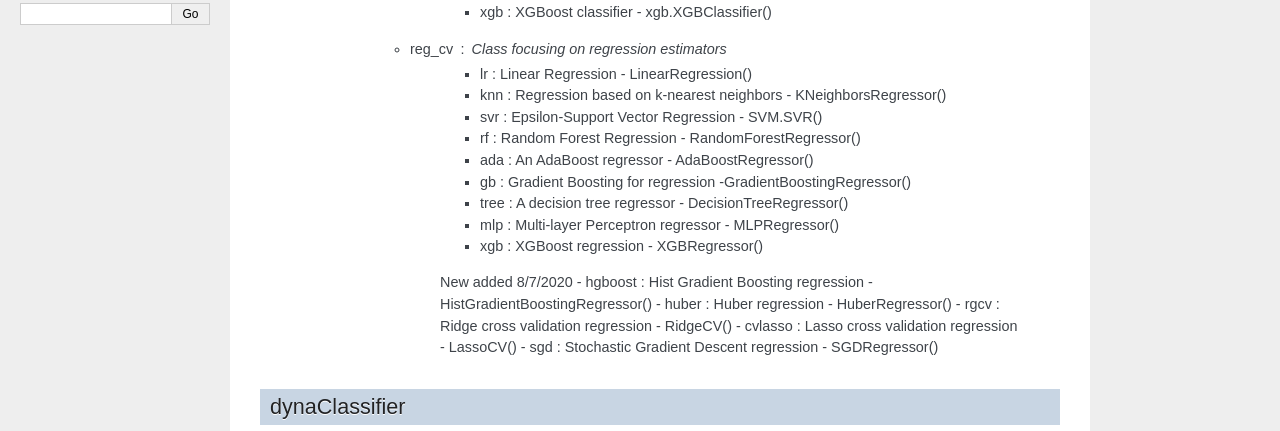
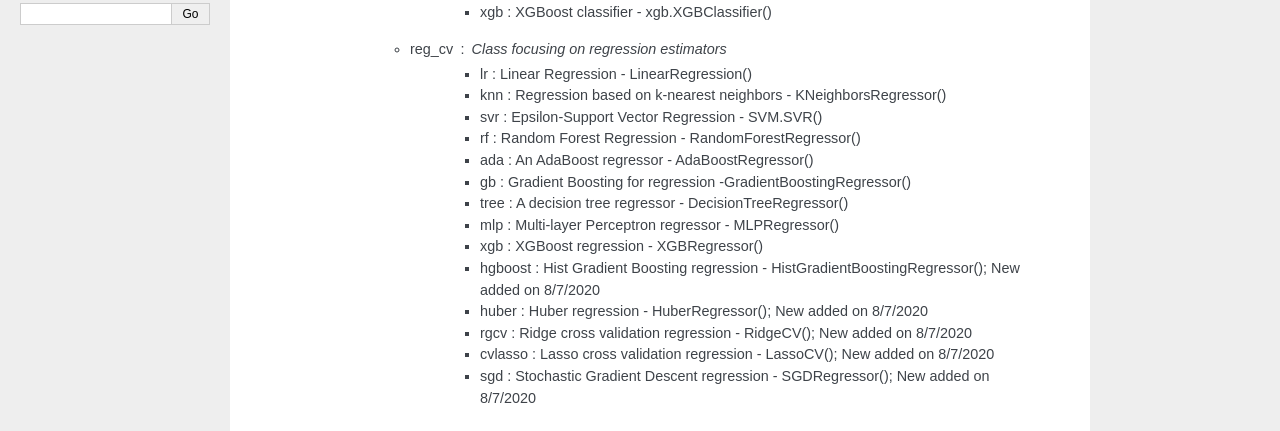
Before and after one commit to tonyleidong/OptimalFlow, a Sphinx documentation site: the page built from docs/autoCV.rst, in a window 1280 px wide and 900 px high, scrolled down 577 px, cut to the strip 0-431 px from the top of the window. Built offline with Sphinx 7.4.7, drawn with Linux system fonts in a browser that asks for light colours.

Commit message:
Update autoCV.rst

```diff
--- a/docs/autoCV.rst
+++ b/docs/autoCV.rst
@@ -34,12 +34,11 @@ Description :
         - tree : A decision tree regressor - DecisionTreeRegressor()
         - mlp : Multi-layer Perceptron regressor - MLPRegressor()
         - xgb : XGBoost regression - XGBRegressor()
-        New added 8/7/2020
-        - hgboost : Hist Gradient Boosting regression - HistGradientBoostingRegressor()
-        - huber : Huber regression - HuberRegressor()
-        - rgcv : Ridge cross validation regression - RidgeCV()
-        - cvlasso : Lasso cross validation regression - LassoCV()
-        - sgd : Stochastic Gradient Descent regression - SGDRegressor()
+        - hgboost : Hist Gradient Boosting regression - HistGradientBoostingRegressor(); New added on 8/7/2020
+        - huber : Huber regression - HuberRegressor(); New added on 8/7/2020
+        - rgcv : Ridge cross validation regression - RidgeCV(); New added on 8/7/2020
+        - cvlasso : Lasso cross validation regression - LassoCV(); New added on 8/7/2020
+        - sgd : Stochastic Gradient Descent regression - SGDRegressor(); New added on 8/7/2020
 
 dynaClassifier
 ---------------------
```
